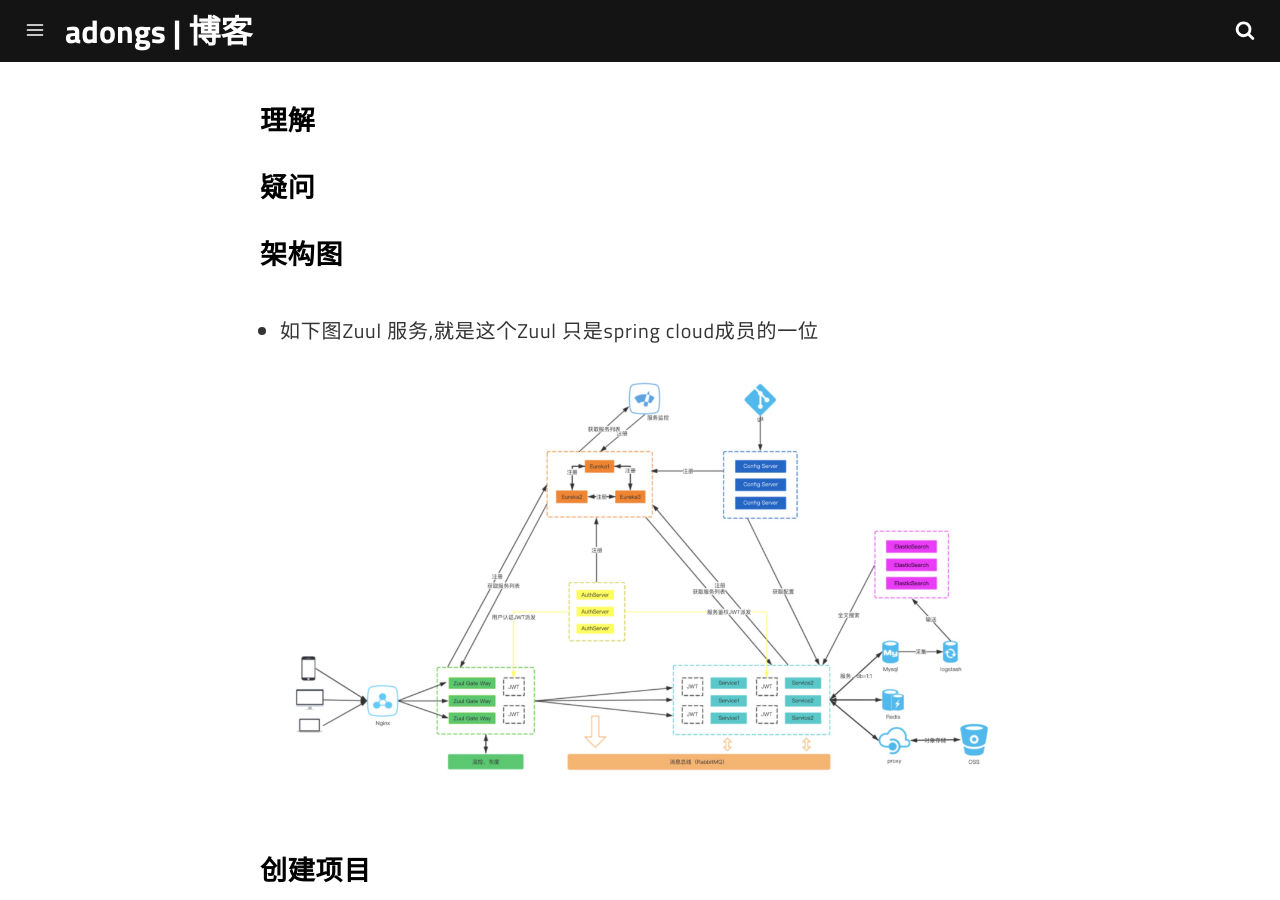
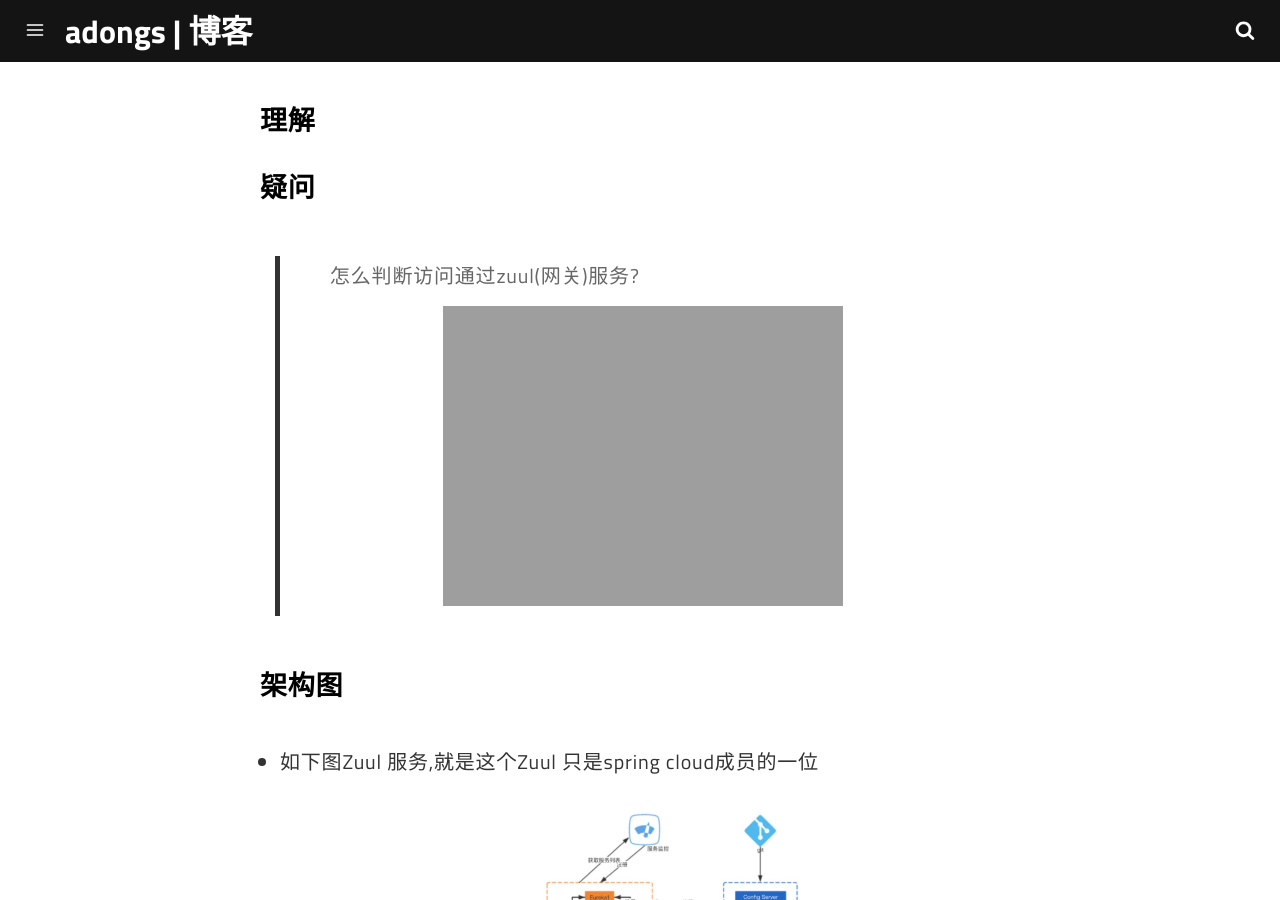
Before and after one commit to adongs/adongs.github.io, a Jekyll site: the page built from _posts/2018-05-22-NetflixZuul.md, in a window 1280 px wide and 900 px high, scrolled down 350 px. Built offline with Jekyll 4.4.1, drawn with Linux system fonts in a browser that asks for light colours.

Commit message:
提交zull博客

```diff
--- a/_posts/2018-05-22-NetflixZuul.md
+++ b/_posts/2018-05-22-NetflixZuul.md
@@ -18,6 +18,8 @@ introduction: Netflix Zuul(动态路由)搭建和理解
 
 
 ### 疑问
+> 怎么判断访问通过zuul(网关)服务?
+![placeholder](https://adongs.github.io/assets/img/blog/springcloud/zuul/10.png "idea创建项目")
 
 ### 架构图
 
```
Also changed, not shown: 2 other files.
